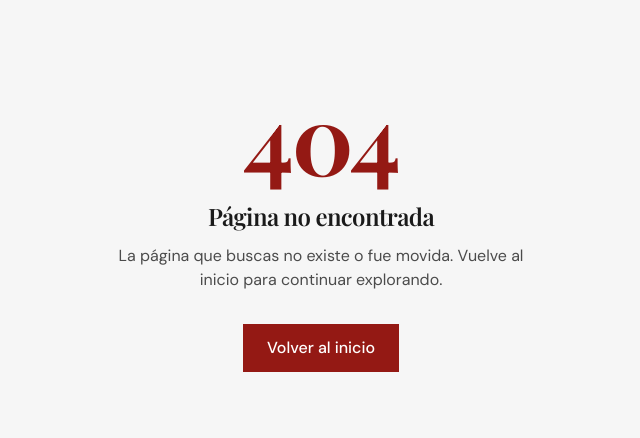
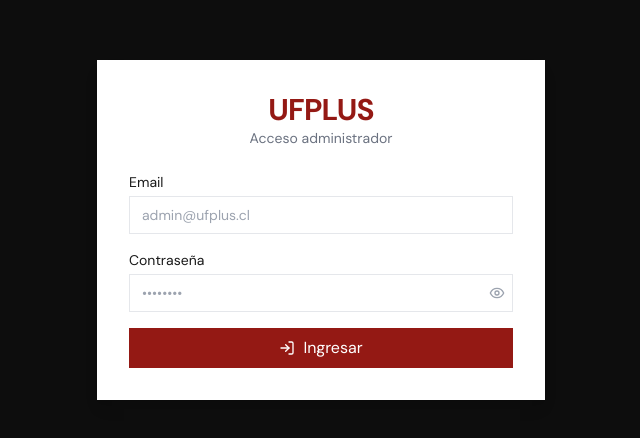
Before and after one commit to Manriboy/UFPLUS, a Next.js app: page /login in a window 1280 px wide. Before the commit this address had no page. Shown: the part 170-608 px from the top of the page, without its empty margins (319-959 px from the left). Built offline with nearby package versions, Linux system fonts and the light colour scheme; a web font is replaced by a local one.

Commit message:
add login page

```diff
--- /dev/null
+++ b/src/app/login/page.tsx
@@ -0,0 +1,113 @@
+'use client'
+
+import { useState } from 'react'
+import { signIn } from 'next-auth/react'
+import { useRouter } from 'next/navigation'
+import { Eye, EyeOff, Loader2, LogIn } from 'lucide-react'
+
+export default function LoginPage() {
+  const router = useRouter()
+  const [email, setEmail] = useState('')
+  const [password, setPassword] = useState('')
+  const [showPassword, setShowPassword] = useState(false)
+  const [loading, setLoading] = useState(false)
+  const [error, setError] = useState<string | null>(null)
+
+  const handleSubmit = async (e: React.FormEvent) => {
+    e.preventDefault()
+    setLoading(true)
+    setError(null)
+
+    const result = await signIn('credentials', {
+      email,
+      password,
+      redirect: false,
+    })
+
+    if (result?.error) {
+      setError('Email o contraseña incorrectos')
+      setLoading(false)
+      return
+    }
+
+    router.push('/admin')
+    router.refresh()
+  }
+
+  return (
+    <div className="min-h-screen flex items-center justify-center bg-[#0D0D0D] px-4">
+      <div className="w-full max-w-md bg-white p-8 shadow-lg">
+
+        {/* Logo */}
+        <div className="text-center mb-6">
+          <h1 className="text-3xl font-bold text-brand-primary">UFPLUS</h1>
+          <p className="text-sm text-gray-500">Acceso administrador</p>
+        </div>
+
+        <form onSubmit={handleSubmit} className="space-y-4">
+
+          {/* Email */}
+          <div>
+            <label className="block text-sm mb-1">Email</label>
+            <input
+              type="email"
+              required
+              value={email}
+              onChange={(e) => setEmail(e.target.value)}
+              className="w-full border px-3 py-2 text-sm"
+              placeholder="admin@ufplus.cl"
+            />
+          </div>
+
+          {/* Password */}
+          <div>
+            <label className="block text-sm mb-1">Contraseña</label>
+            <div className="relative">
+              <input
+                type={showPassword ? 'text' : 'password'}
+                required
+                value={password}
+                onChange={(e) => setPassword(e.target.value)}
+                className="w-full border px-3 py-2 text-sm pr-10"
+                placeholder="••••••••"
+              />
+              <button
+                type="button"
+                onClick={() => setShowPassword(!showPassword)}
+                className="absolute right-2 top-1/2 -translate-y-1/2 text-gray-400"
+              >
+                {showPassword ? <EyeOff size={16} /> : <Eye size={16} />}
+              </button>
+            </div>
+          </div>
+
+          {/* Error */}
+          {error && (
+            <div className="text-red-600 text-sm bg-red-50 p-2 border">
+              {error}
+            </div>
+          )}
+
+          {/* Submit */}
+          <button
+            type="submit"
+            disabled={loading}
+            className="w-full bg-brand-primary text-white py-2 flex items-center justify-center gap-2"
+          >
+            {loading ? (
+              <>
+                <Loader2 className="animate-spin w-4 h-4" />
+                Ingresando...
+              </>
+            ) : (
+              <>
+                <LogIn className="w-4 h-4" />
+                Ingresar
+              </>
+            )}
+          </button>
+        </form>
+      </div>
+    </div>
+  )
+}
```
